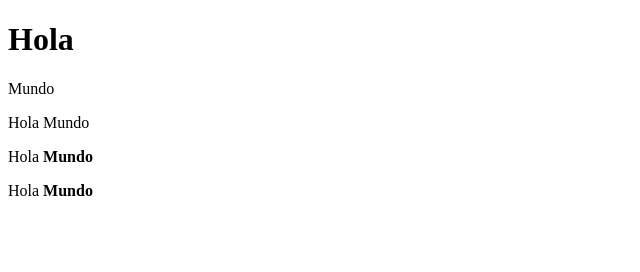
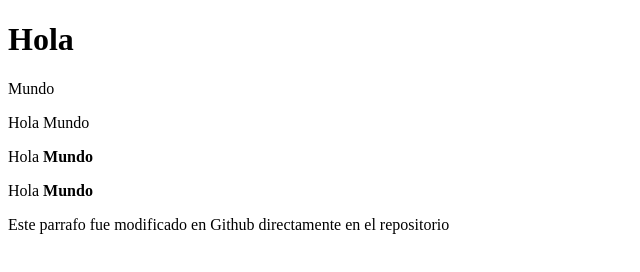
Before and after one commit to bchavarrias/Probando-1, a plain HTML site: page index.html in a window 1280 px wide. Shown: the whole page, without its empty margins (0-640 px from the left). Drawn offline with Linux system fonts and the light colour scheme.

Commit message:
Update index.html

```diff
--- a/index.html
+++ b/index.html
@@ -13,5 +13,7 @@
     <p>   Hola <strong> Mundo </strong>   </p>
     <p>   Hola <strong> Mundo </strong>   </p>
 
+    <p>Este parrafo fue modificado en Github directamente en el repositorio</p>
+
 </body>
 </html>
```
